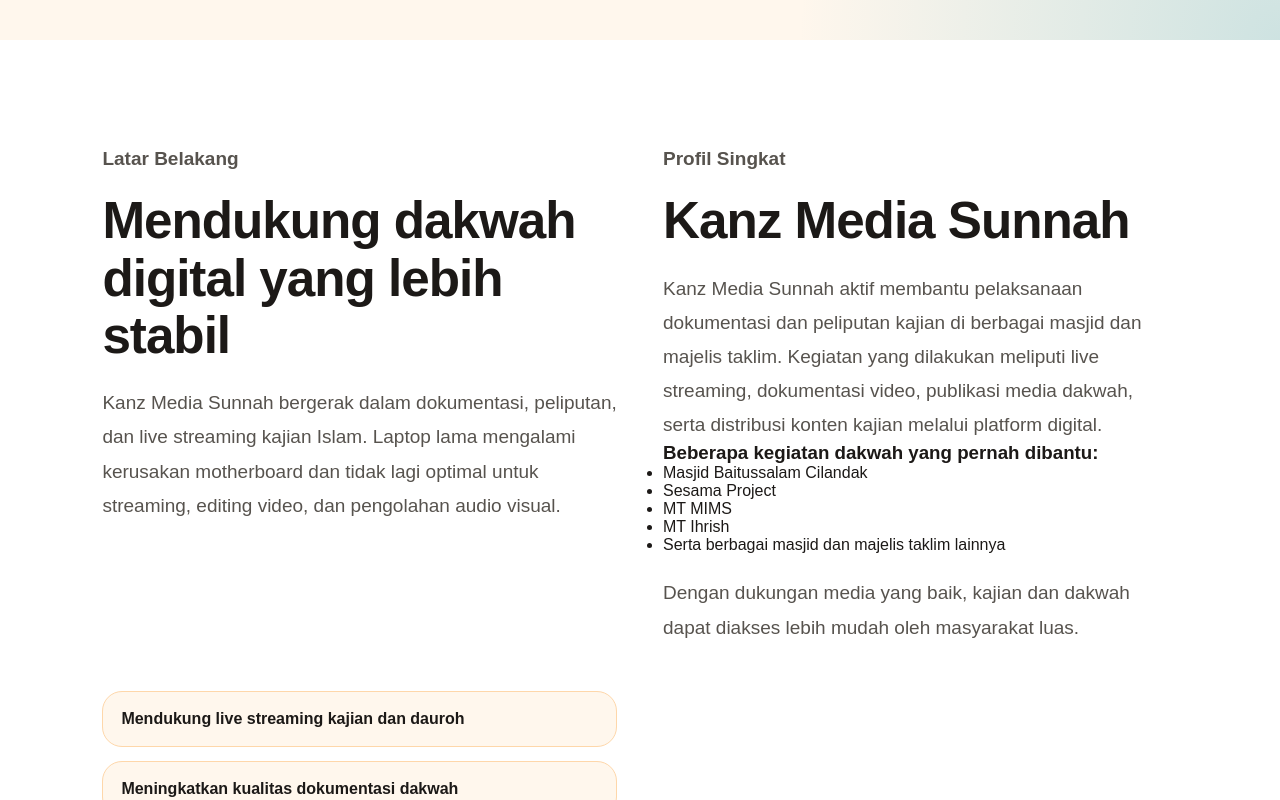
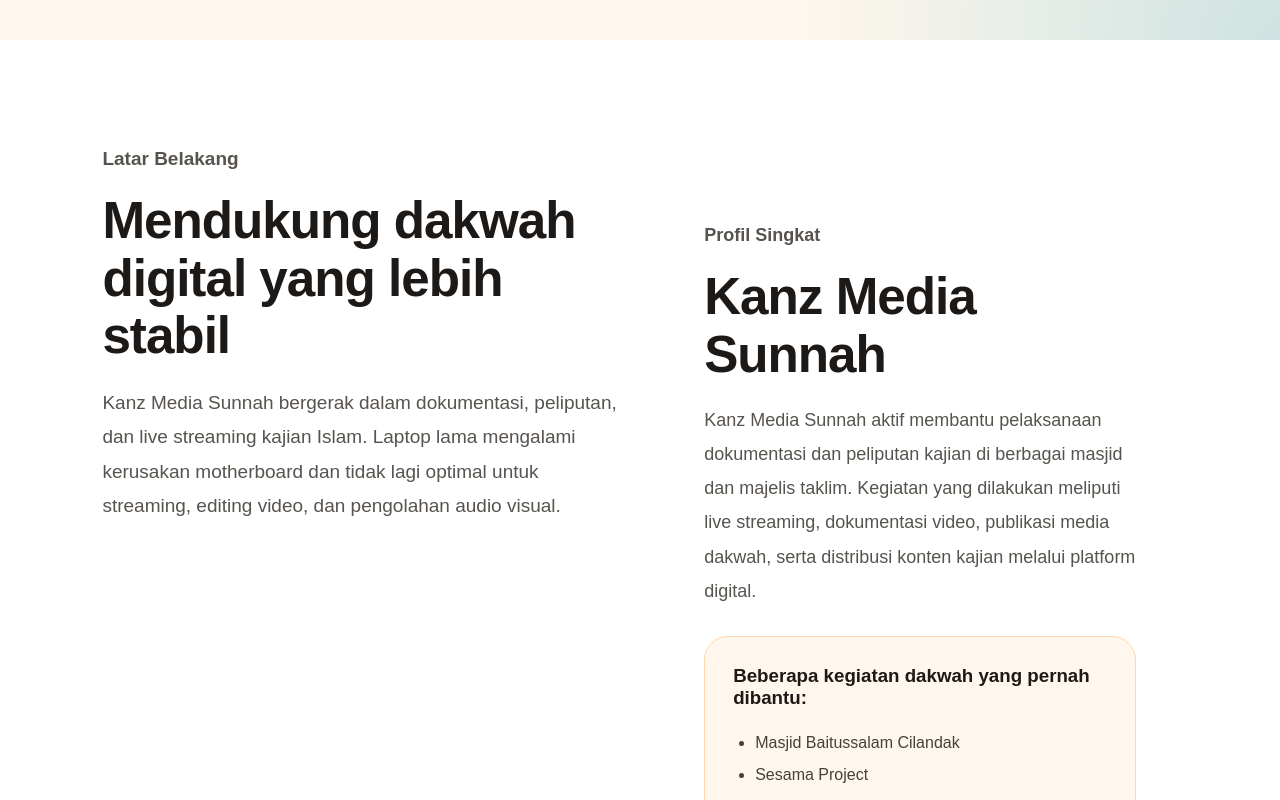
Before and after one commit to doddy212/taawunkanzmediasunnah, a React (Vite) app: page / in a window 1280 px wide. Shown: the part 760-1560 px from the top of the page. Built offline with nearby package versions, Linux system fonts and the light colour scheme.

Commit message:
Update style.css

```diff
--- a/src/style.css
+++ b/src/style.css
@@ -328,3 +328,38 @@
     grid-template-columns: 1fr;
   }
 }
+
+.profil {
+  padding: 80px 8%;
+  background: white;
+}
+
+.profil h2 {
+  font-size: clamp(32px, 4vw, 52px);
+  margin-bottom: 20px;
+}
+
+.profil p {
+  margin-top: 18px;
+  line-height: 1.9;
+  color: #57534e;
+  font-size: 18px;
+}
+
+.profilBox {
+  margin-top: 28px;
+  background: #fff7ed;
+  border: 1px solid #fed7aa;
+  padding: 28px;
+  border-radius: 24px;
+}
+
+.profilBox h3 {
+  margin-bottom: 18px;
+}
+
+.profilBox ul {
+  padding-left: 22px;
+  line-height: 2;
+  color: #44403c;
+}
```
